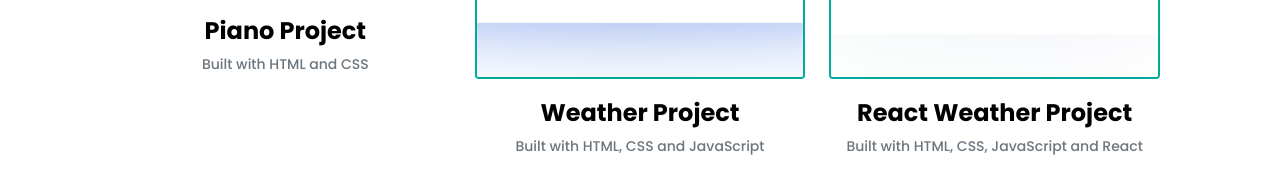
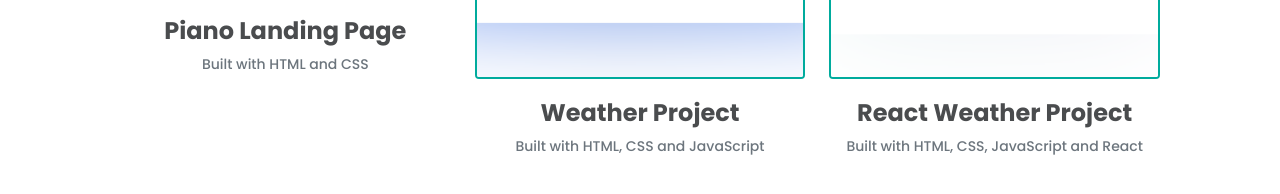
Before and after one commit to Ghazal-Z/my-portfolio, a plain HTML site: page work.html in a window 1280 px wide. Shown: the part 726-920 px from the top of the page. Drawn offline with nearby package versions, Linux system fonts and the light colour scheme.

Commit message:
Added my projects link to the work page

```diff
--- a/work.html
+++ b/work.html
@@ -101,16 +101,32 @@
               alt="Piano project preview"
               class="img-fluid mb-3 rounded img-border"
             />
-            <h3 class="text-center m-0">Piano Project</h3>
+            <h3 class="text-center m-0">
+              <a
+                href="https://www.shecodes.io/workshops/shecodes-basics-f5026ebf-e3fb-48bb-b1e2-599c0d153088/projects/1707022"
+                title="Piano Landing Page"
+                target="_blank"
+                class="credit"
+                >Piano Landing Page</a
+              >
+            </h3>
             <p class="text-center text-muted">Built with HTML and CSS</p>
           </div>
           <div class="col-md-4 mb-4">
             <img
               src="images/weather.PNG"
-              alt="Weather project preview"
+              alt="Weather app preview"
               class="img-fluid mb-3 rounded img-border"
             />
-            <h3 class="text-center m-0">Weather Project</h3>
+            <h3 class="text-center m-0">
+              <a
+                href="https://weather-app-by-ghazal.netlify.app/"
+                title="Weather Project"
+                target="_blank"
+                class="credit"
+                >Weather Project</a
+              >
+            </h3>
             <p class="text-center text-muted">
               Built with HTML, CSS and JavaScript
             </p>
@@ -121,7 +137,15 @@
               alt="React Weather App preview"
               class="img-fluid mb-3 rounded img-border"
             />
-            <h3 class="text-center m-0">React Weather Project</h3>
+            <h3 class="text-center m-0">
+              <a
+                href="https://react-weather-app-gz-2023.netlify.app/"
+                title="React Weather Project"
+                target="_blank"
+                class="credit"
+                >React Weather Project</a
+              >
+            </h3>
             <p class="text-center text-muted">
               Built with HTML, CSS, JavaScript and React
             </p>
```
